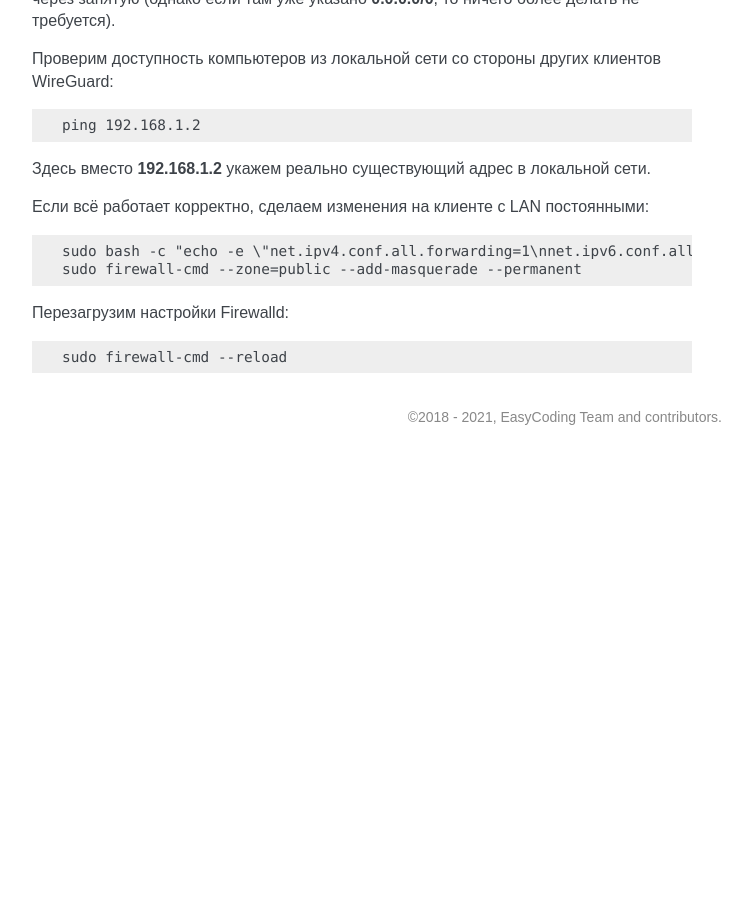
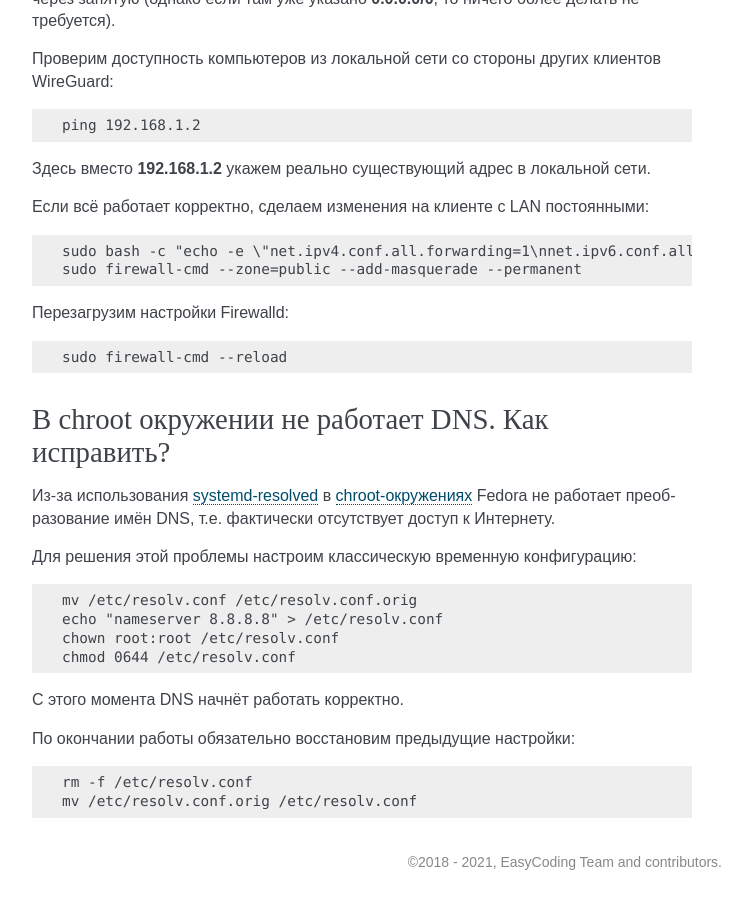
Before and after one commit to RussianFedora/FAQ, a Sphinx documentation site: the page built from source/networking.rst, in a window 1280 px wide and 900 px high, scrolled down 12803 px. Shown: the whole window, without its empty margins (388-1140 px from the left). Built offline with Sphinx 7.4.7, drawn with Linux system fonts in a browser that asks for light colours; comment, search, counter and statistics services are not loaded; before the commit the page ends 13258 px from its top, so only the background shows below that; some of the changed text lies outside the part shown.

Commit message:
Added question about enabling DNS resolver in chroot.

```diff
--- a/source/networking.rst
+++ b/source/networking.rst
@@ -738,3 +738,29 @@ DHCP сервер провайдера способен выдавать пом
 .. code-block:: text
 
     sudo firewall-cmd --reload
+
+.. index:: network, chroot, dns, resolv.conf, resolver, systemd, resolved
+.. _chroot-dns:
+
+В chroot окружении не работает DNS. Как исправить?
+======================================================
+
+Из-за использования :ref:`systemd-resolved <resolved-default>` в :ref:`chroot-окружениях <chroot>` Fedora не работает преобразование имён DNS, т.е. фактически отсутствует доступ к Интернету.
+
+Для решения этой проблемы настроим классическую временную конфигурацию:
+
+.. code-block:: text
+
+    mv /etc/resolv.conf /etc/resolv.conf.orig
+    echo "nameserver 8.8.8.8" > /etc/resolv.conf
+    chown root:root /etc/resolv.conf
+    chmod 0644 /etc/resolv.conf
+
+С этого момента DNS начнёт работать корректно.
+
+По окончании работы обязательно восстановим предыдущие настройки:
+
+.. code-block:: text
+
+    rm -f /etc/resolv.conf
+    mv /etc/resolv.conf.orig /etc/resolv.conf
```
